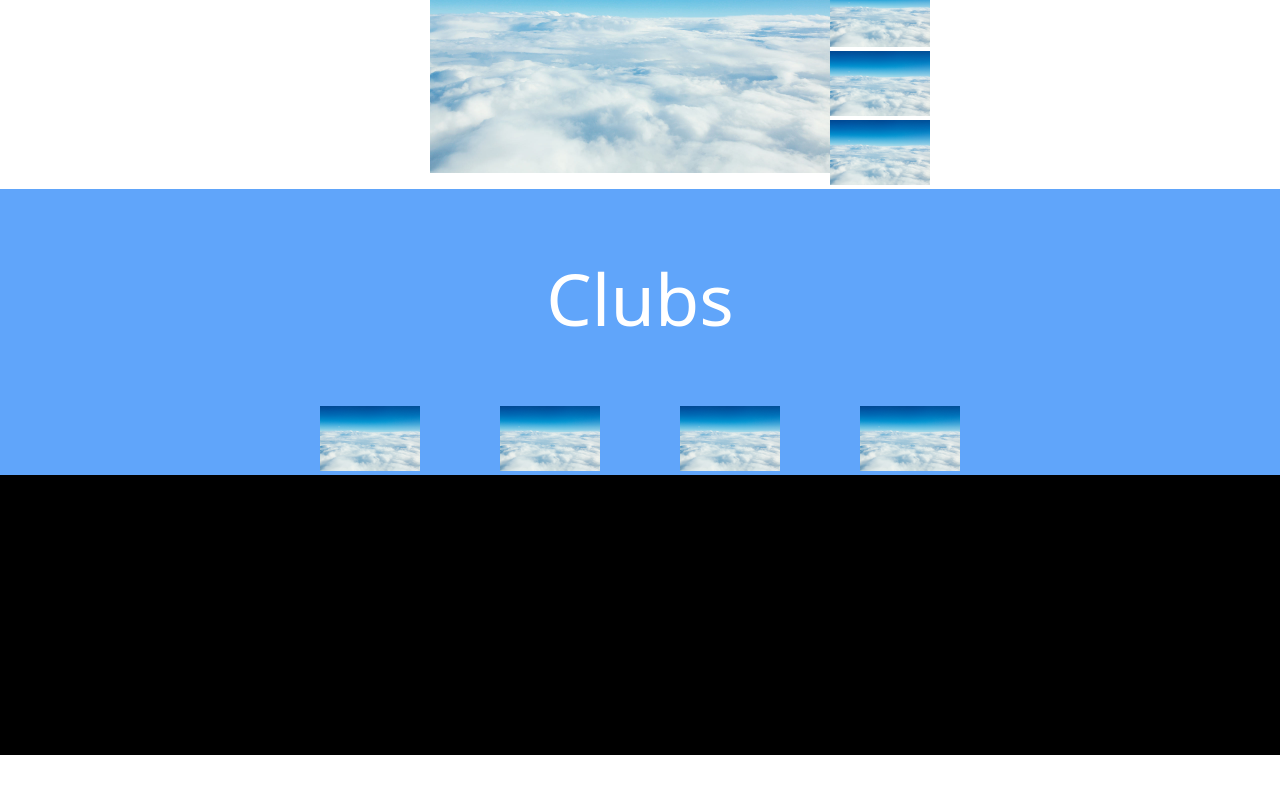
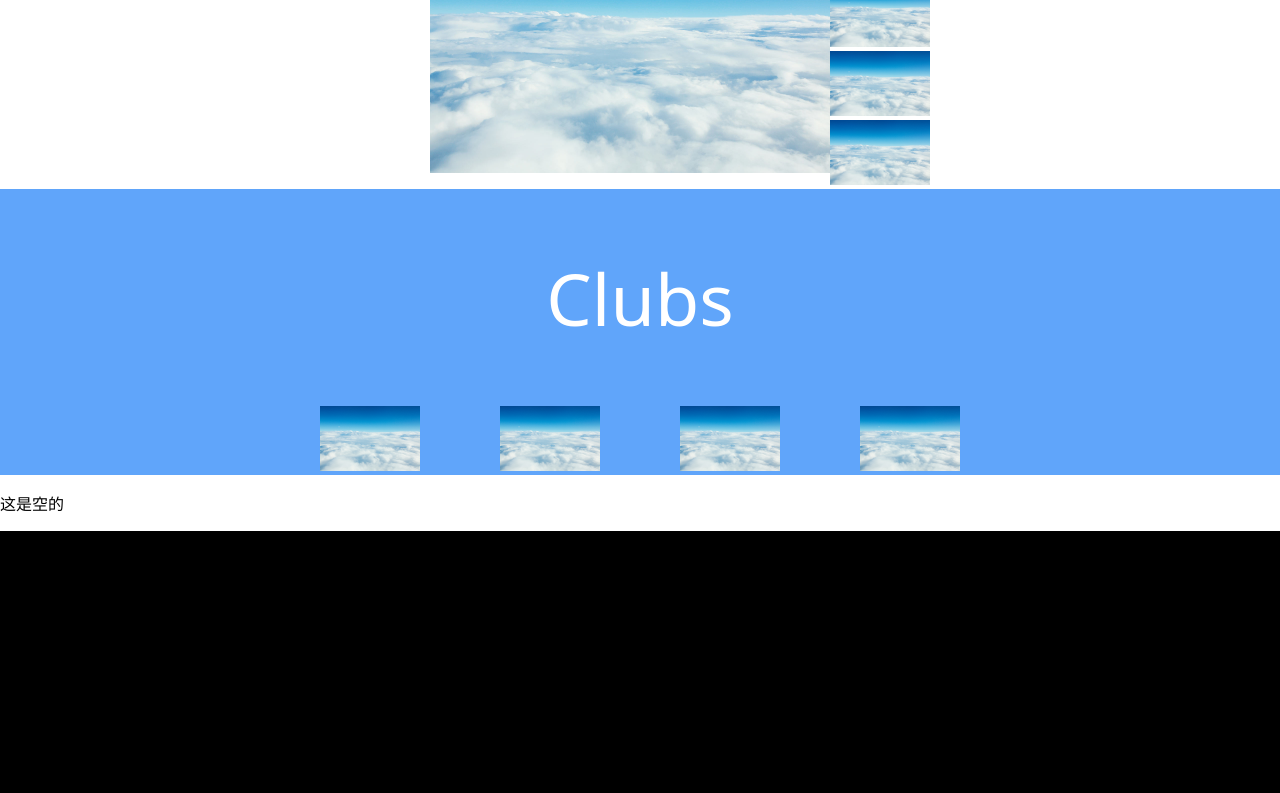
Before and after one commit to BAID-CSClub/baid-website-next, a Vue app: page /campus in a window 1280 px wide. Shown: the part 1176-1969 px from the top of the page. Before the commit the page ends 1931 px from the top, so only its background shows below. Built offline with nearby package versions, Linux system fonts and the light colour scheme.

Commit message:
0806 fixed

```diff
--- a/src/components/DesktopCampusLife/ActivitiesSection.vue
+++ b/src/components/DesktopCampusLife/ActivitiesSection.vue
@@ -25,8 +25,8 @@
 </template>
 
 <script setup>
-    import homeBg1 from '../../assets/images/homeBg1.jpg?webp'
-    import FancyTitle from '../../components/FancyTitle.vue'
+import homeBg1 from '../../assets/images/homeBg1.jpg?webp'
+import FancyTitle from '../../components/FancyTitle.vue'
 </script>
 
 <style scoped>
--- a/src/components/DesktopCampusLife/ClubsSection.vue
+++ b/src/components/DesktopCampusLife/ClubsSection.vue
@@ -19,7 +19,7 @@
 </template>
 
 <script setup>
-    import homeBg1 from '../../assets/images/homeBg1.jpg?webp'
+import homeBg1 from '../../assets/images/homeBg1.jpg?webp'
 </script>
 
 <style scoped>
--- a/src/components/DesktopCampusLife/EventsSection.vue
+++ b/src/components/DesktopCampusLife/EventsSection.vue
@@ -1,5 +1,7 @@
 <template>
-
+    <div>
+        <p>这是空的</p>
+    </div>
 </template>
 
 <script setup>
```
